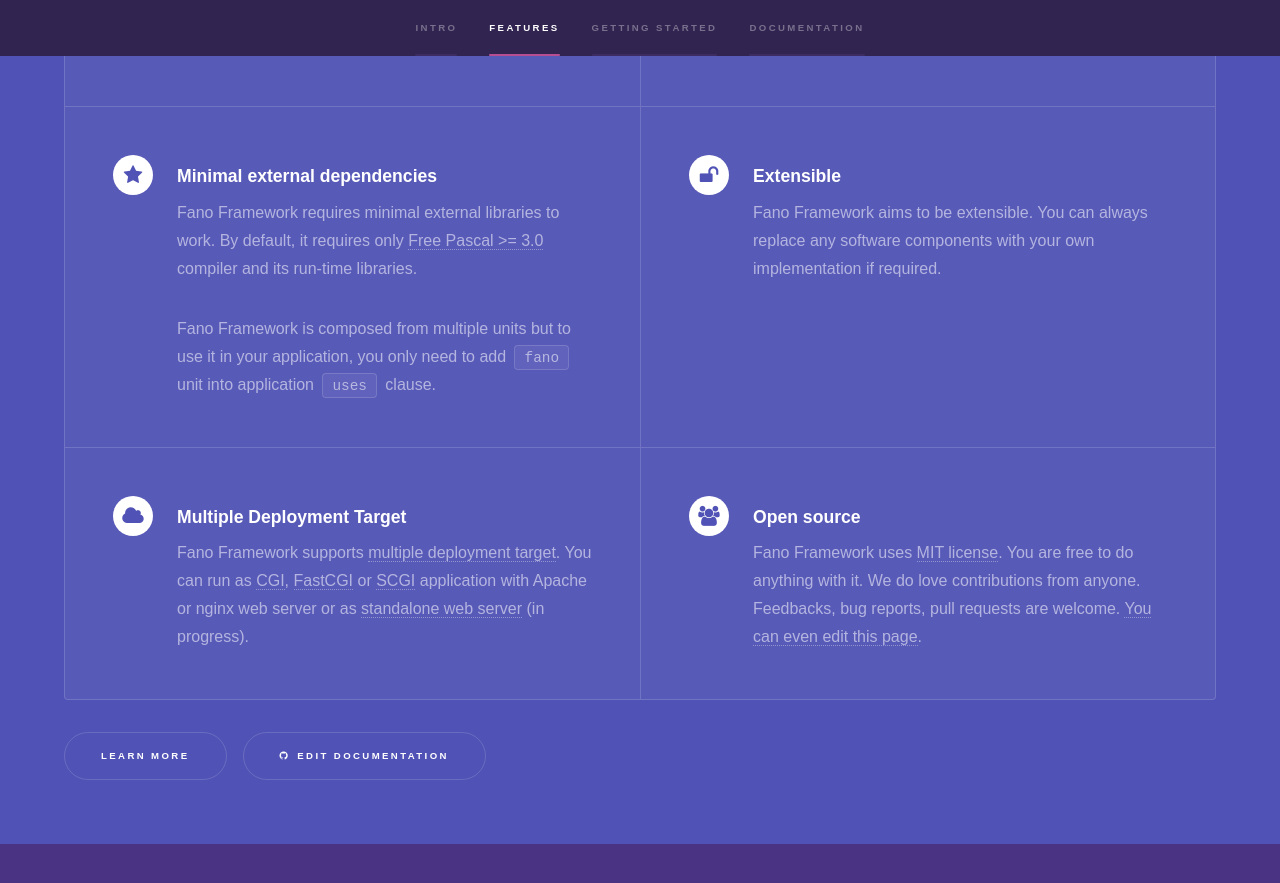
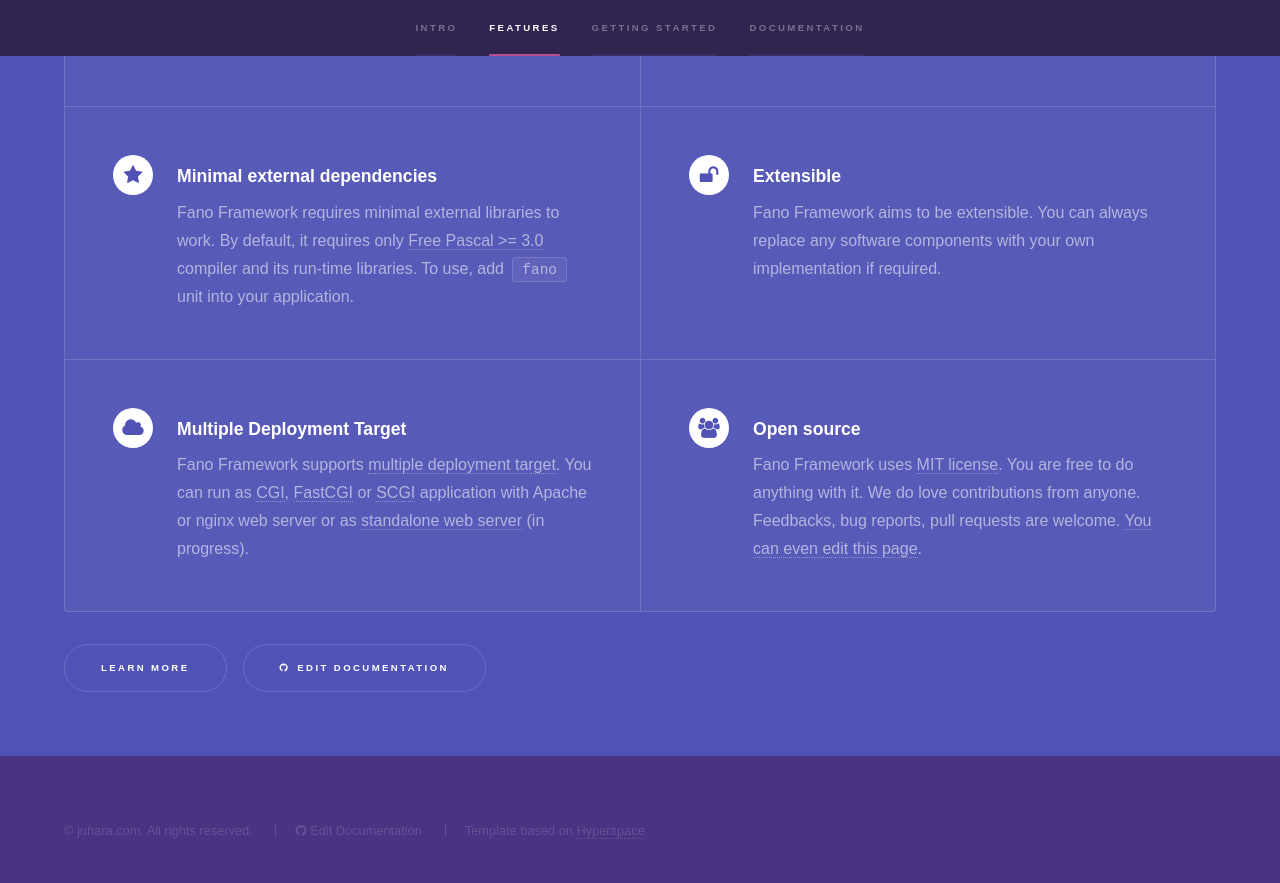
Before and after one commit to fanoframework/fanoframework.github.io, a Jekyll site: the page index.html, which Jekyll copies as it is, in a window 1280 px wide and 900 px high, scrolled down 1410 px. Shown: the top 883 px of the window. Built offline with Jekyll 4.4.1, drawn with Linux system fonts in a browser that asks for light colours.

Commit message:
simplify sentence

```diff
--- a/index.html
+++ b/index.html
@@ -106,10 +106,8 @@
                         <h3>Minimal external dependencies</h3>
                         <p>Fano Framework requires minimal external libraries to work. By default, it requires
                         only <a href="https://www.freepascal.org/">Free Pascal >= 3.0</a> compiler and its run-time libraries.
+                        To use, add <code>fano</code> unit into your application.
                         </p>
-                        <p>Fano Framework is composed from multiple units but to use it in
-                            your application, you only need to add <code>fano</code> unit into application
-                            <code>uses</code> clause.</p>
                     </section>
                     <section>
                         <span class="icon major fa-unlock"></span>
```
